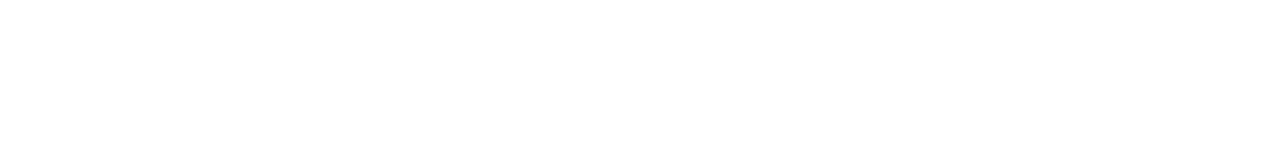
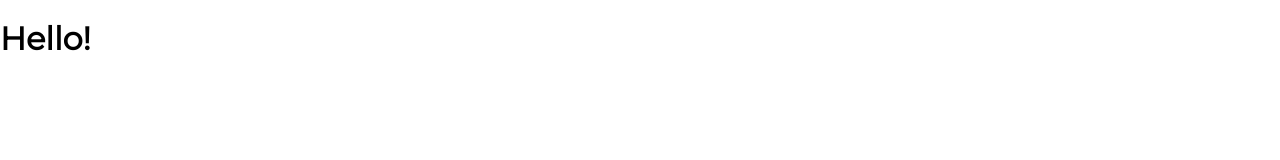
Before and after one commit to luis815/focus_with_pomo, a React (Vite) app: page / in a window 1280 px wide. Shown: the top 160 px of the page. Built offline with nearby package versions, Linux system fonts and the light colour scheme.

Commit message:
Fixed layout route not working

```diff
--- a/src/layouts/default.jsx
+++ b/src/layouts/default.jsx
@@ -1,5 +1,5 @@
-import React from "react";
-import { Fragment } from "react";
+import React, { Fragment } from "react";
+import { Outlet } from "react-router-dom";
 
 import Navbar from "../components/navbar.jsx";
 
@@ -7,6 +7,7 @@ export default () => {
 	return (
 		<Fragment>
 			<Navbar />
+			<Outlet />
 		</Fragment>
 	);
 };
--- a/src/views/home.jsx
+++ b/src/views/home.jsx
@@ -1,6 +1,13 @@
-import React from "react";
-import { Fragment } from "react";
+import React, { Fragment } from "react";
 
 export default () => {
-	return <Fragment></Fragment>;
+	return (
+		<Fragment>
+			<div className="greeting">
+				<h1>Hello!</h1>
+			</div>
+			<div className="timer"></div>
+			<div className="reminders"></div>
+		</Fragment>
+	);
 };
--- a/src/views/settings.jsx
+++ b/src/views/settings.jsx
@@ -2,5 +2,7 @@ import React from "react";
 import { Fragment } from "react";
 
 export default () => {
-	return <Fragment></Fragment>;
+	return <Fragment>
+		<h1>Settings</h1>
+	</Fragment>;
 };
```
